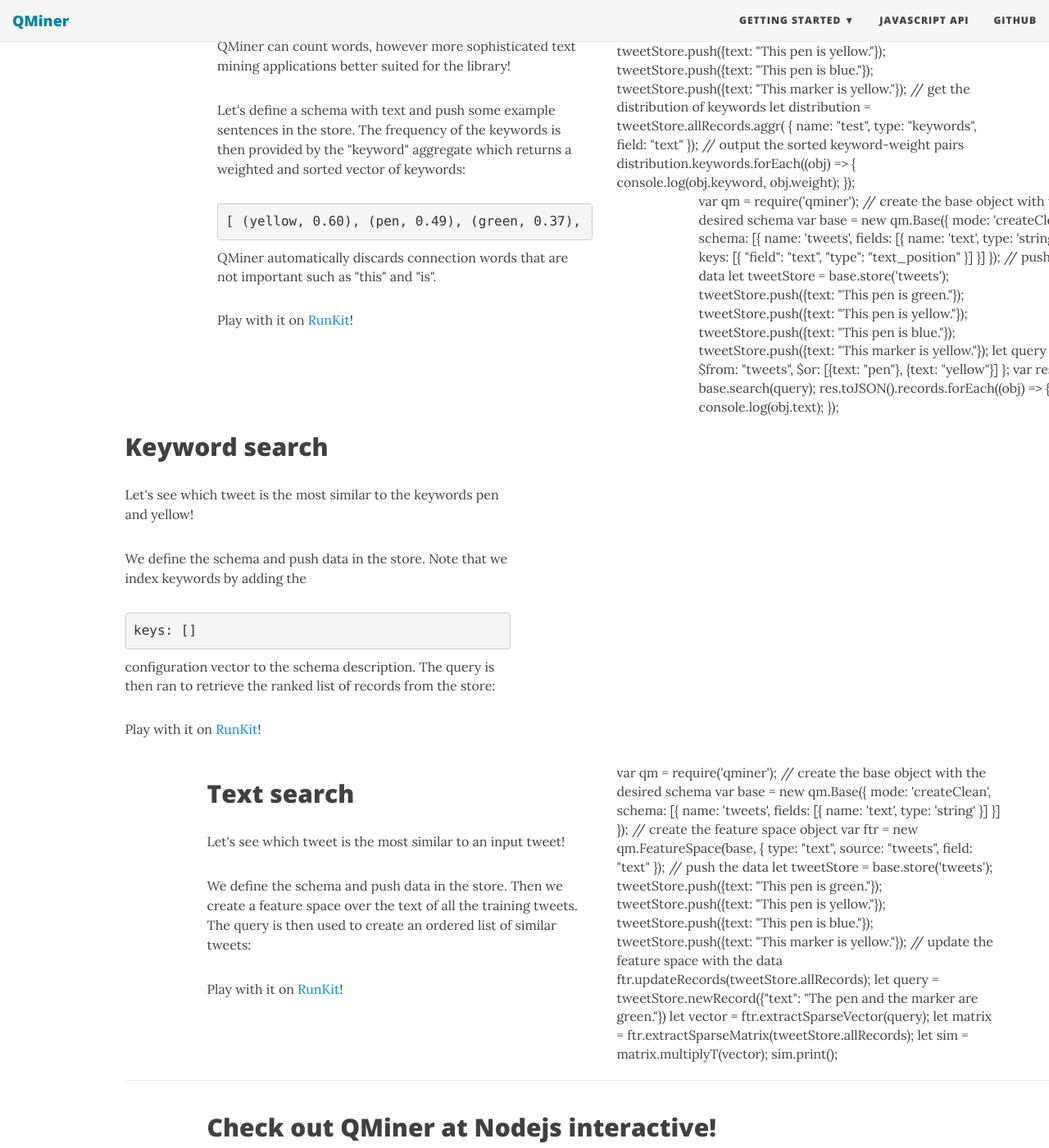
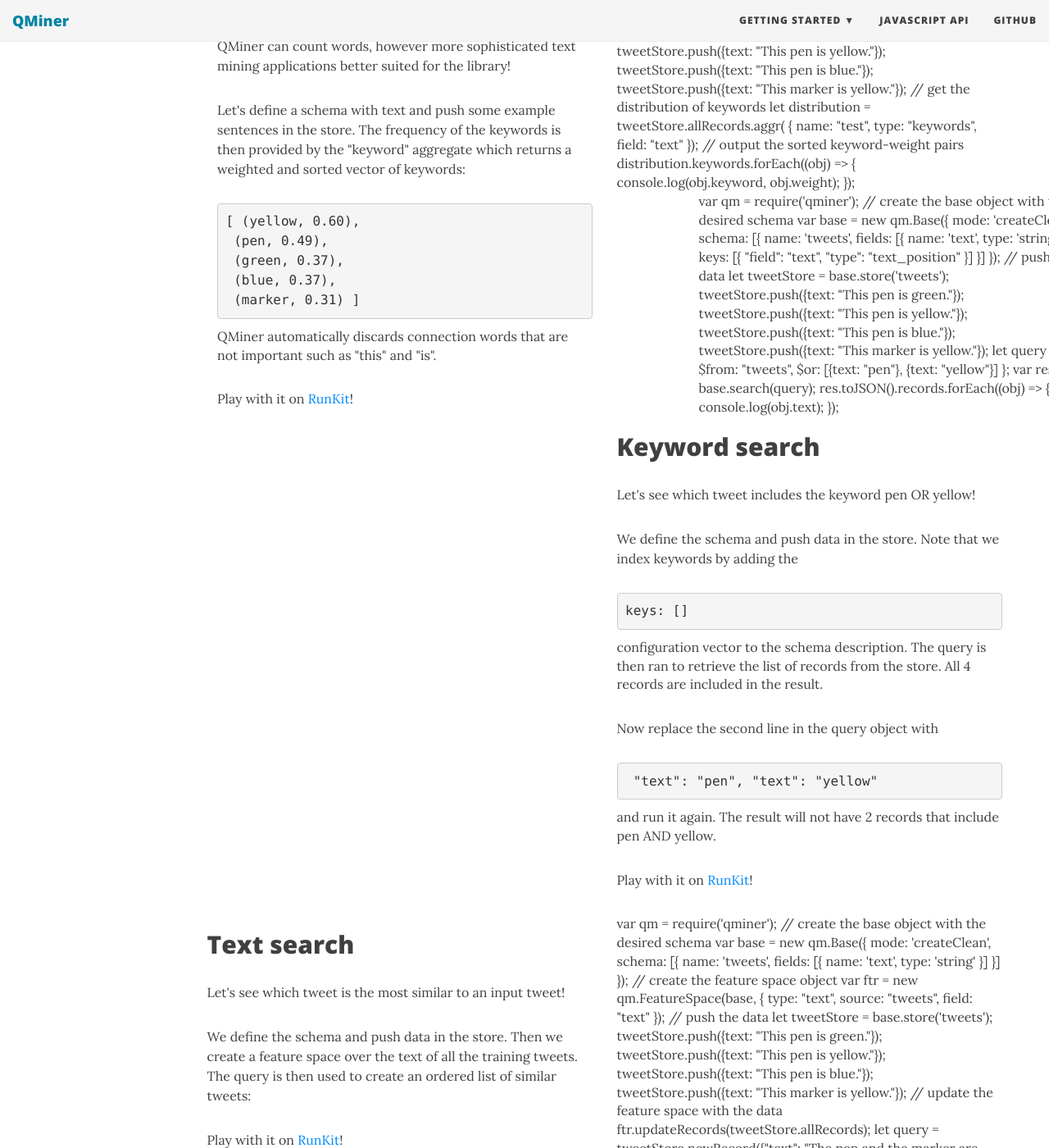
Before and after one commit to qminer/qminer.github.io, a Jekyll site: the page built from index.html, in a window 1280 px wide and 1400 px high, scrolled down 963 px. Shown: the whole window at 82% size. Built offline with Jekyll 4.4.1, drawn with Linux system fonts in a browser that asks for light colours; nearby versions of some CDN libraries; the list of posts is cut into pages by our own code; grey boxes are pictures that could not be loaded.

Commit message:
Added more text.

```diff
--- a/index.html
+++ b/index.html
@@ -25,7 +25,7 @@ use-site-title: true
       <h2 class="post-title"> Word count</h2>
       <p> It's the "Hello World!" example used for text mining tools. QMiner can count words, however more sophisticated text mining applications better suited for the library! </p>
 
-      <p>Let's define a schema with text and push some example sentences in the store. The frequency of the keywords is then provided by the "keyword" aggregate which returns a weighted and sorted vector of keywords: <pre><code>[ (yellow, 0.60), (pen, 0.49), (green, 0.37), (blue, 0.37), (marker, 0.31) ]</code></pre> QMiner automatically discards connection words that are not important such as "this" and "is".</p>
+      <p>Let's define a schema with text and push some example sentences in the store. The frequency of the keywords is then provided by the "keyword" aggregate which returns a weighted and sorted vector of keywords: <pre><code>[ (yellow, 0.60), <br> (pen, 0.49),  <br> (green, 0.37),  <br> (blue, 0.37),  <br> (marker, 0.31) ]</code></pre> QMiner automatically discards connection words that are not important such as "this" and "is".</p>
 
       <p>Play with it on <a href="https://runkit.com/carolninap/5a21517b57d217001278fd2a" class="post-read-more">RunKit</a>!</p>
     </div>
@@ -92,8 +92,9 @@ use-site-title: true
     </div>
     <div class="col-xl-5 col-lg-5 col-md-5">
       <h2 class="post-title"> Keyword search</h2>
-      <p>Let's see which tweet is the most similar to the keywords pen and yellow!</p>
-      <p>We define the schema and push data in the store. Note that we index keywords by adding the <pre><code>keys: []</code></pre> configuration vector to the schema description. The query is then ran to retrieve the ranked list of records from the store:</p>
+      <p>Let's see which tweet includes the keyword pen OR yellow!</p>
+      <p>We define the schema and push data in the store. Note that we index keywords by adding the <pre><code>keys: []</code></pre> configuration vector to the schema description. The query is then ran to retrieve the list of records from the store. All 4 records are included in the result.</p>
+      <p>Now replace the second line in the query object with <pre><code> "text": "pen", "text": "yellow" </code></pre> and run it again. The result will not have 2 records that include pen AND yellow. </p>
       <p>Play with it on <a href="https://runkit.com/carolninap/5a2164ea416c870012531290" class="post-read-more">RunKit</a>!</p>
     </div>
   </div>
```
